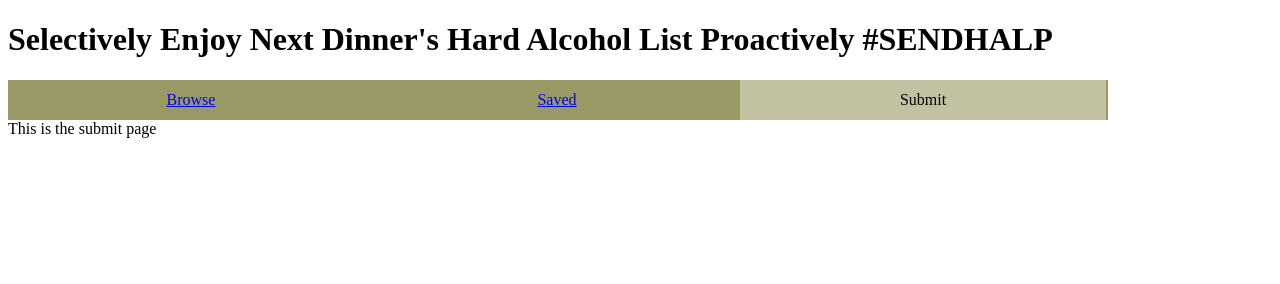
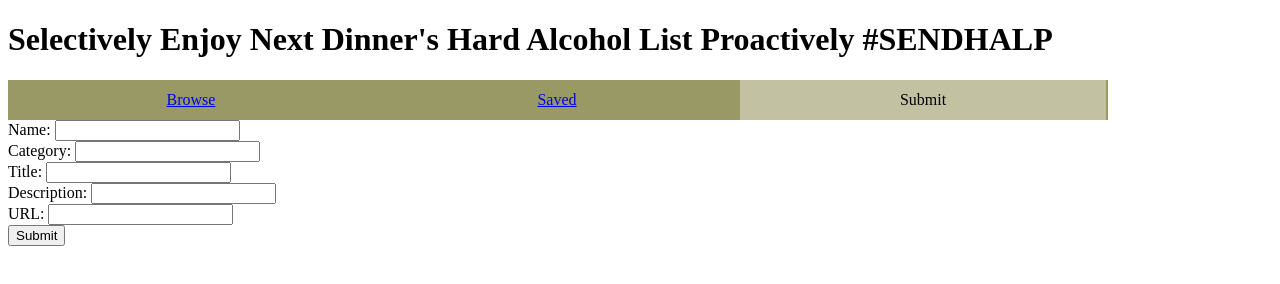
Before and after one commit to kasonjim/mvp-project-hrr22, a website: page client/index.html at #/submit in a window 1280 px wide. Drawn offline with nearby package versions, Linux system fonts and the light colour scheme; some packages are replaced by stand-ins of ours.

Commit message:
complete basic layout for submit html page

```diff
--- a/client/app/submit/submit.html
+++ b/client/app/submit/submit.html
@@ -7,8 +7,15 @@
     </ul>
   </nav>
 
-  This is the submit page
   <div class="submit-content">
+    <form ng-submit="submitNewEntry()">
+      Name: <input ng-model="submittedBy"/><br />
+      Category: <input ng-model="category"/><br />
+      Title: <input ng-model="title"/><br />
+      Description: <input ng-model="description"/><br />
+      URL: <input ng-model="url"/><br />
+      <button type="submit">Submit</button>
+    </form>
     <!-- form -->
     <!-- title, category, description, url, submitBy name -->
     <!-- submit button -->
--- a/client/app/submit/submitController.js
+++ b/client/app/submit/submitController.js
@@ -1,4 +1,11 @@
 angular.module('sendhalp.submit', [])
 .controller('SubmitController', function($scope) {
 
+  $scope.submitNewEntry = function() {
+    console.log('submission', $scope.submittedBy);
+    console.log('submission', $scope.category);
+    console.log('submission', $scope.title);
+    console.log('submission', $scope.description);
+    console.log('submission', $scope.url);
+  };
 });
```
Also changed, not shown: 1 other file.
